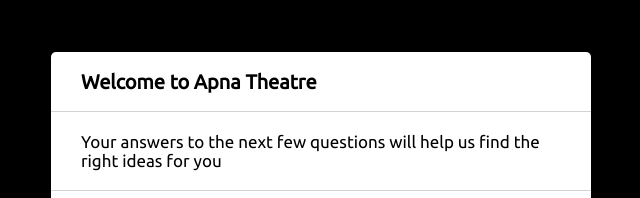
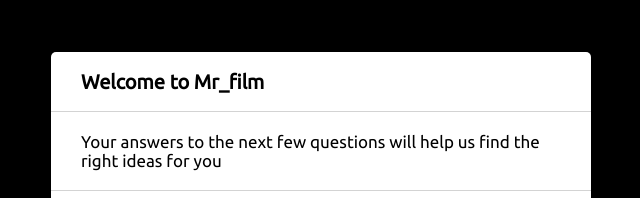
Before and after one commit to MahmoudMADIH/Movie-Streaming-Website-master_1, a plain HTML site: page quiz.html in a window 1280 px wide. Both pictures are taken after a click on the button "Let's Get Started". Shown: the part 249-447 px from the top of the page, 319-959 px from the left. Drawn offline with Linux system fonts and the light colour scheme.

Commit message:
first commit

```diff
--- a/quiz.html
+++ b/quiz.html
@@ -22,7 +22,7 @@
 
     <!-- Info Box -->
     <div class="info_box">
-        <div class="info-title"><span>Welcome to Apna Theatre</span></div>
+        <div class="info-title"><span>Welcome to Mr_film</span></div>
         <div class="info-list">
             <div class="info">Your answers to the next few questions will
 help us find the right ideas for you</div>
```
